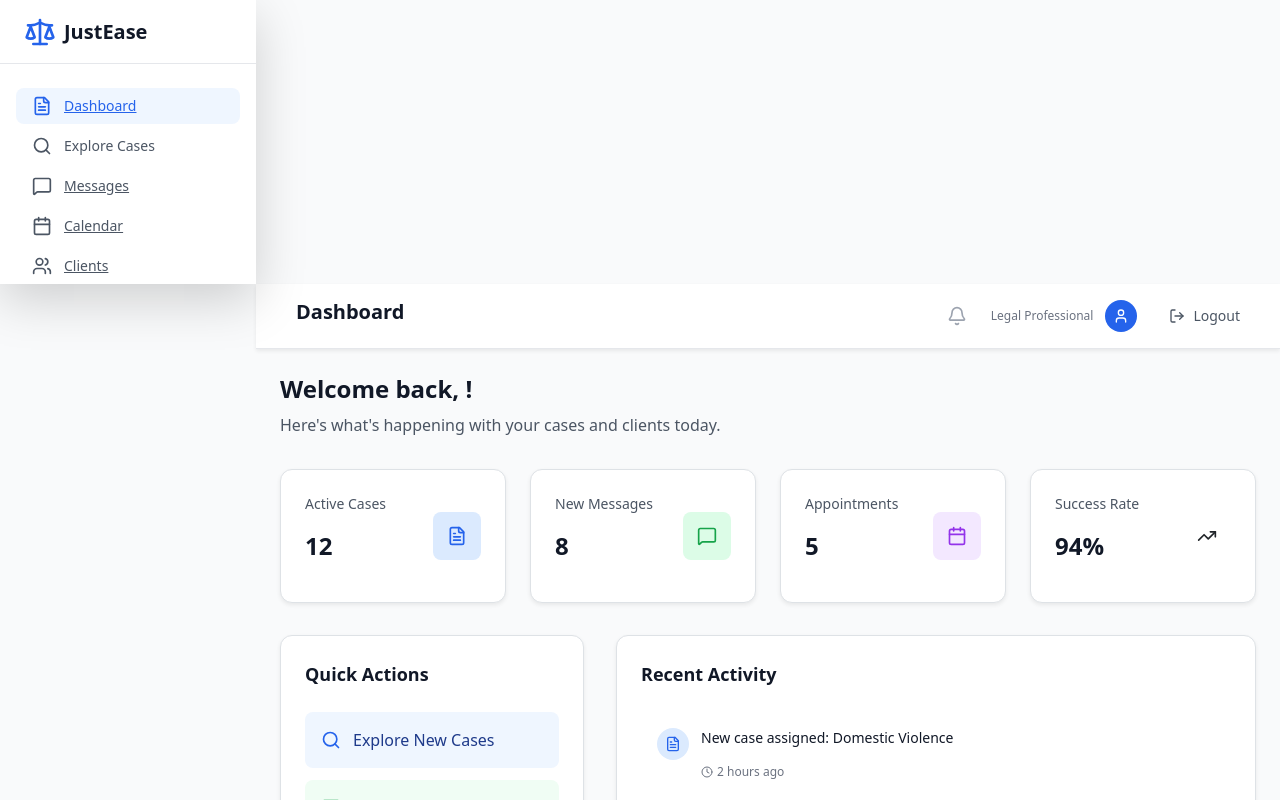
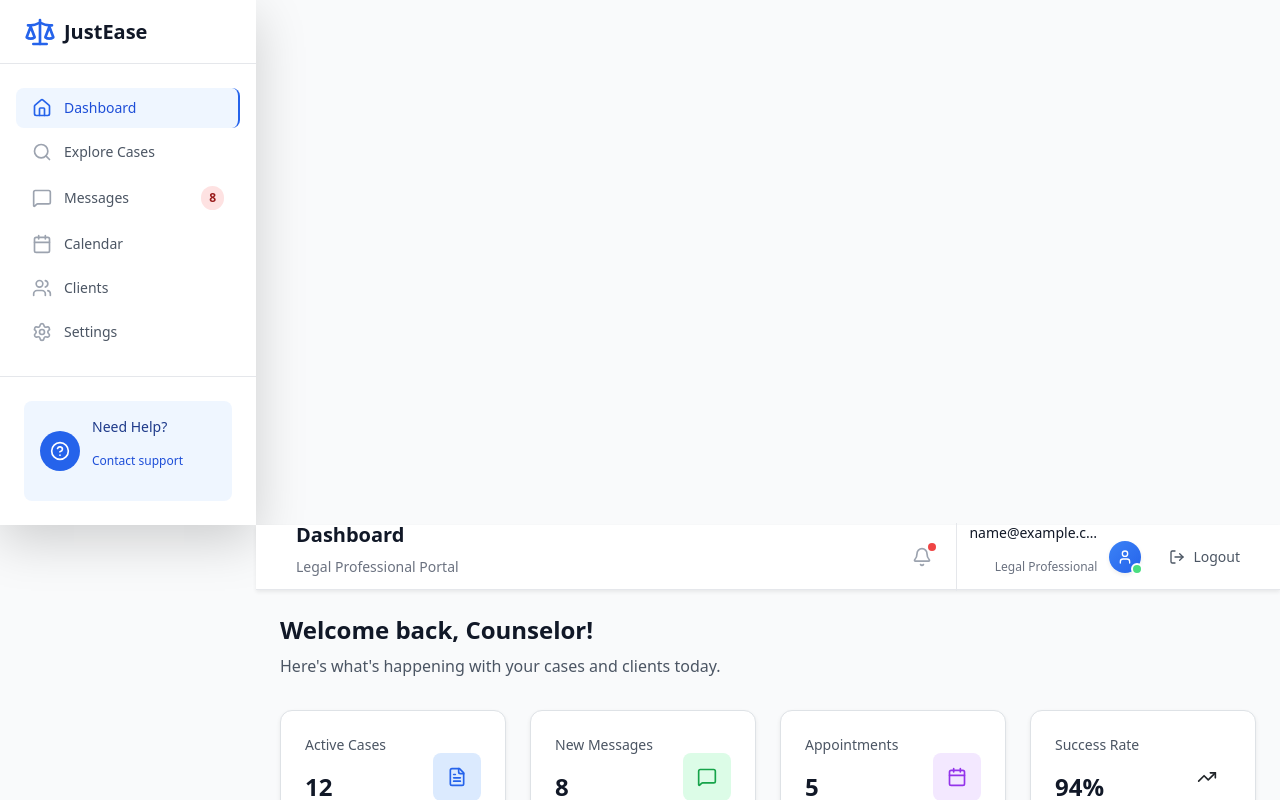
Before and after one commit to Ashoksanaka/Just-Ease, a React app in the folder frontend/: page /lawyer-dashboard in a window 1280 px wide. Shown: the top 800 px of the page. Built offline with nearby package versions, Linux system fonts and the light colour scheme; sample sign-in values are in the browser's storage.

Commit message:
improved the navigation bar menu

```diff
--- a/frontend/src/components/LawyerDashBoard.js
+++ b/frontend/src/components/LawyerDashBoard.js
@@ -17,6 +17,9 @@ import {
   CheckCircle,
   Menu,
   X,
+  Home,
+  Settings,
+  HelpCircle,
 } from "lucide-react"
 
 const LawyerDashBoard = () => {
@@ -24,6 +27,7 @@ const LawyerDashBoard = () => {
   const [userData, setUserData] = useState(null)
   const [loading, setLoading] = useState(true)
   const [sidebarOpen, setSidebarOpen] = useState(false)
+  const [activeMenuItem, setActiveMenuItem] = useState("dashboard")
 
   useEffect(() => {
     // Check if user is authenticated
@@ -49,8 +53,56 @@ const LawyerDashBoard = () => {
   }
 
   const handleExploreCases = () => {
+    setActiveMenuItem("explore")
     navigate("/explore-cases/")
   }
+
+  const handleMenuClick = (menuItem, action = null) => {
+    setActiveMenuItem(menuItem)
+    setSidebarOpen(false) // Close mobile sidebar
+    if (action) action()
+  }
+
+  const navigationItems = [
+    {
+      id: "dashboard",
+      label: "Dashboard",
+      icon: Home,
+      action: () => {},
+      active: true,
+    },
+    {
+      id: "explore",
+      label: "Explore Cases",
+      icon: Search,
+      action: handleExploreCases,
+    },
+    {
+      id: "messages",
+      label: "Messages",
+      icon: MessageSquare,
+      action: () => console.log("Messages clicked"),
+      badge: "8",
+    },
+    {
+      id: "calendar",
+      label: "Calendar",
+      icon: Calendar,
+      action: () => console.log("Calendar clicked"),
+    },
+    {
+      id: "clients",
+      label: "Clients",
+      icon: Users,
+      action: () => console.log("Clients clicked"),
+    },
+    {
+      id: "settings",
+      label: "Settings",
+      icon: Settings,
+      action: () => console.log("Settings clicked"),
+    },
+  ]
 
   const stats = [
     { label: "Active Cases", value: "12", icon: <FileText className="w-5 h-5" />, color: "blue" },
@@ -86,92 +138,136 @@ const LawyerDashBoard = () => {
 
       {/* Sidebar */}
       <div
-        className={`fixed inset-y-0 left-0 z-50 w-64 bg-white shadow-lg transform ${sidebarOpen ? "translate-x-0" : "-translate-x-full"} transition-transform duration-300 ease-in-out lg:translate-x-0 lg:static lg:inset-0`}
+        className={`fixed inset-y-0 left-0 z-50 w-64 bg-white shadow-lg transform ${
+          sidebarOpen ? "translate-x-0" : "-translate-x-full"
+        } transition-transform duration-300 ease-in-out lg:translate-x-0 lg:static lg:inset-0`}
       >
+        {/* Sidebar Header */}
         <div className="flex items-center justify-between h-16 px-6 border-b border-gray-200">
           <div className="flex items-center space-x-2">
             <Scale className="w-8 h-8 text-blue-600" />
             <span className="text-xl font-bold text-gray-900">JustEase</span>
           </div>
-          <button onClick={() => setSidebarOpen(false)} className="lg:hidden p-2 rounded-md hover:bg-gray-100">
+          <button
+            onClick={() => setSidebarOpen(false)}
+            className="lg:hidden p-2 rounded-md hover:bg-gray-100 transition-colors"
+            aria-label="Close sidebar"
+          >
             <X className="w-5 h-5" />
           </button>
         </div>
 
-        <nav className="mt-6 px-3">
-          <div className="space-y-1">
-            <a href="#" className="flex items-center px-3 py-2 text-sm font-medium text-blue-600 bg-blue-50 rounded-lg">
-              <FileText className="w-5 h-5 mr-3" />
-              Dashboard
-            </a>
+        {/* Navigation Menu */}
+        <nav className="flex-1 px-3 py-6 space-y-1 overflow-y-auto">
+          {navigationItems.map((item) => {
+            const IconComponent = item.icon
+            const isActive = activeMenuItem === item.id
+
+            return (
               <button
-              onClick={handleExploreCases}
-              className="w-full flex items-center px-3 py-2 text-sm font-medium text-gray-600 hover:text-gray-900 hover:bg-gray-50 rounded-lg transition-colors"
+                key={item.id}
+                onClick={() => handleMenuClick(item.id, item.action)}
+                className={`w-full flex items-center justify-between px-3 py-2.5 text-sm font-medium rounded-lg transition-all duration-200 group ${
+                  isActive
+                    ? "bg-blue-50 text-blue-700 border-r-2 border-blue-600"
+                    : "text-gray-600 hover:text-gray-900 hover:bg-gray-50"
+                }`}
               >
-              <Search className="w-5 h-5 mr-3" />
-              Explore Cases
+                <div className="flex items-center space-x-3">
+                  <IconComponent
+                    className={`w-5 h-5 transition-colors ${
+                      isActive ? "text-blue-600" : "text-gray-400 group-hover:text-gray-600"
+                    }`}
+                  />
+                  <span className="truncate">{item.label}</span>
+                </div>
+
+                {item.badge && (
+                  <span
+                    className={`inline-flex items-center justify-center px-2 py-1 text-xs font-bold rounded-full ${
+                      isActive ? "bg-blue-100 text-blue-800" : "bg-red-100 text-red-800"
+                    }`}
+                  >
+                    {item.badge}
+                  </span>
+                )}
               </button>
-            <a
-              href="#"
-              className="flex items-center px-3 py-2 text-sm font-medium text-gray-600 hover:text-gray-900 hover:bg-gray-50 rounded-lg transition-colors"
-            >
-              <MessageSquare className="w-5 h-5 mr-3" />
-              Messages
-            </a>
-            <a
-              href="#"
-              className="flex items-center px-3 py-2 text-sm font-medium text-gray-600 hover:text-gray-900 hover:bg-gray-50 rounded-lg transition-colors"
-            >
-              <Calendar className="w-5 h-5 mr-3" />
-              Calendar
-            </a>
-            <a
-              href="#"
-              className="flex items-center px-3 py-2 text-sm font-medium text-gray-600 hover:text-gray-900 hover:bg-gray-50 rounded-lg transition-colors"
-            >
-              <Users className="w-5 h-5 mr-3" />
-              Clients
-            </a>
+            )
+          })}
+        </nav>
+
+        {/* Sidebar Footer */}
+        <div className="p-4 border-t border-gray-200">
+          <div className="flex items-center space-x-3 p-3 bg-blue-50 rounded-lg">
+            <div className="w-10 h-10 bg-blue-600 rounded-full flex items-center justify-center">
+              <HelpCircle className="w-5 h-5 text-white" />
             </div>
-        </nav>
+            <div className="flex-1 min-w-0">
+              <p className="text-sm font-medium text-blue-900">Need Help?</p>
+              <p className="text-xs text-blue-700 truncate">Contact support</p>
+            </div>
+          </div>
+        </div>
       </div>
 
       {/* Main Content */}
       <div className="lg:pl-64">
         {/* Header */}
-        <header className="bg-white shadow-sm border-b border-gray-200">
+        <header className="sticky top-0 z-30 bg-white shadow-sm border-b border-gray-200">
           <div className="flex items-center justify-between h-16 px-4 sm:px-6 lg:px-8">
-            <div className="flex items-center space-x-4">
-              <button onClick={() => setSidebarOpen(true)} className="lg:hidden p-2 rounded-md hover:bg-gray-100">
-                <Menu className="w-5 h-5" />
+            {/* Left Section */}
+            <div className="flex items-center space-x-4 min-w-0 flex-1">
+              <button
+                onClick={() => setSidebarOpen(true)}
+                className="lg:hidden p-2 rounded-md hover:bg-gray-100 transition-colors focus:outline-none focus:ring-2 focus:ring-blue-500"
+                aria-label="Open sidebar"
+              >
+                <Menu className="w-5 h-5 text-gray-600" />
               </button>
-              <h1 className="text-xl font-semibold text-gray-900">Dashboard</h1>
+              <div className="min-w-0">
+                <h1 className="text-xl font-semibold text-gray-900 truncate">Dashboard</h1>
+                <p className="text-sm text-gray-500 hidden sm:block">Legal Professional Portal</p>
+              </div>
             </div>
 
-            <div className="flex items-center space-x-4">
-              <button className="p-2 text-gray-400 hover:text-gray-600 hover:bg-gray-100 rounded-lg transition-colors">
+            {/* Right Section */}
+            <div className="flex items-center space-x-3 sm:space-x-4 flex-shrink-0">
+              {/* Notifications */}
+              <button
+                className="relative p-2 text-gray-400 hover:text-gray-600 hover:bg-gray-100 rounded-lg transition-colors focus:outline-none focus:ring-2 focus:ring-blue-500"
+                aria-label="View notifications"
+              >
                 <Bell className="w-5 h-5" />
+                <span className="absolute top-1 right-1 w-2 h-2 bg-red-500 rounded-full"></span>
               </button>
 
-              <div className="flex items-center space-x-3">
-                <div className="text-right">
-                  <p className="text-sm font-medium text-gray-900">
-                    {userData?.first_name} {userData?.last_name}
+              {/* User Profile Section */}
+              <div className="flex items-center space-x-3 pl-3 border-l border-gray-200">
+                <div className="text-right hidden sm:block">
+                  <p className="text-sm font-medium text-gray-900 truncate max-w-32">
+                    {userData?.first_name && userData?.last_name
+                      ? `${userData.first_name} ${userData.last_name}`
+                      : userData?.email || "User"}
                   </p>
                   <p className="text-xs text-gray-500">Legal Professional</p>
                 </div>
-                <div className="w-8 h-8 bg-blue-600 rounded-full flex items-center justify-center">
+
+                <div className="relative">
+                  <div className="w-8 h-8 bg-gradient-to-br from-blue-500 to-blue-600 rounded-full flex items-center justify-center shadow-sm">
                     <User className="w-4 h-4 text-white" />
                   </div>
+                  <div className="absolute -bottom-0.5 -right-0.5 w-3 h-3 bg-green-400 border-2 border-white rounded-full"></div>
                 </div>
 
                 <button
                   onClick={handleLogout}
-                className="flex items-center space-x-2 px-3 py-2 text-sm font-medium text-gray-600 hover:text-red-600 hover:bg-red-50 rounded-lg transition-colors"
+                  className="flex items-center space-x-2 px-3 py-2 text-sm font-medium text-gray-600 hover:text-red-600 hover:bg-red-50 rounded-lg transition-colors focus:outline-none focus:ring-2 focus:ring-red-500"
+                  aria-label="Logout"
                 >
                   <LogOut className="w-4 h-4" />
-                <span>Logout</span>
+                  <span className="hidden sm:inline">Logout</span>
                 </button>
+              </div>
             </div>
           </div>
         </header>
@@ -180,7 +276,9 @@ const LawyerDashBoard = () => {
         <main className="p-4 sm:p-6 lg:p-8">
           {/* Welcome Section */}
           <div className="mb-8">
-            <h2 className="text-2xl font-bold text-gray-900 mb-2">Welcome back, {userData?.first_name}!</h2>
+            <h2 className="text-2xl font-bold text-gray-900 mb-2">
+              Welcome back, {userData?.first_name || "Counselor"}!
+            </h2>
             <p className="text-gray-600">Here's what's happening with your cases and clients today.</p>
           </div>
 
--- a/frontend/src/components/VictimDashBoard.js
+++ b/frontend/src/components/VictimDashBoard.js
@@ -19,6 +19,10 @@ import {
   CheckCircle,
   AlertCircle,
   Phone,
+  Home,
+  Settings,
+  HelpCircle,
+  BookOpen,
 } from "lucide-react"
 
 const VictimDashBoard = () => {
@@ -28,6 +32,7 @@ const VictimDashBoard = () => {
   const [loadingCases, setLoadingCases] = useState(true)
   const [casesError, setCasesError] = useState(null)
   const [sidebarOpen, setSidebarOpen] = useState(false)
+  const [activeMenuItem, setActiveMenuItem] = useState("dashboard")
 
   useEffect(() => {
     const token = localStorage.getItem("token")
@@ -80,8 +85,56 @@ const VictimDashBoard = () => {
   }
 
   const handleCreateCase = () => {
+    setActiveMenuItem("create-case")
     navigate("/create-case")
   }
+
+  const handleMenuClick = (menuItem, action = null) => {
+    setActiveMenuItem(menuItem)
+    setSidebarOpen(false) // Close mobile sidebar
+    if (action) action()
+  }
+
+  const navigationItems = [
+    {
+      id: "dashboard",
+      label: "Dashboard",
+      icon: Home,
+      action: () => {},
+      active: true,
+    },
+    {
+      id: "messages",
+      label: "Messages",
+      icon: MessageSquare,
+      action: () => console.log("Messages clicked"),
+      badge: "3",
+    },
+    {
+      id: "appointments",
+      label: "Appointments",
+      icon: Calendar,
+      action: () => console.log("Appointments clicked"),
+    },
+    {
+      id: "resources",
+      label: "Support Resources",
+      icon: Heart,
+      action: () => console.log("Resources clicked"),
+    },
+    {
+      id: "documents",
+      label: "Documents",
+      icon: BookOpen,
+      action: () => console.log("Documents clicked"),
+    },
+    {
+      id: "settings",
+      label: "Settings",
+      icon: Settings,
+      action: () => console.log("Settings clicked"),
+    },
+  ]
 
   const getStatusColor = (status) => {
     switch (status) {
@@ -122,53 +175,66 @@ const VictimDashBoard = () => {
 
       {/* Sidebar */}
       <div
-        className={`fixed inset-y-0 left-0 z-50 w-64 bg-white shadow-lg transform ${sidebarOpen ? "translate-x-0" : "-translate-x-full"} transition-transform duration-300 ease-in-out lg:translate-x-0 lg:static lg:inset-0`}
+        className={`fixed inset-y-0 left-0 z-50 w-64 bg-white shadow-lg transform ${
+          sidebarOpen ? "translate-x-0" : "-translate-x-full"
+        } transition-transform duration-300 ease-in-out lg:translate-x-0 lg:static lg:inset-0`}
       >
+        {/* Sidebar Header */}
         <div className="flex items-center justify-between h-16 px-6 border-b border-gray-200">
           <div className="flex items-center space-x-2">
             <Shield className="w-8 h-8 text-green-600" />
             <span className="text-xl font-bold text-gray-900">JustEase</span>
           </div>
-          <button onClick={() => setSidebarOpen(false)} className="lg:hidden p-2 rounded-md hover:bg-gray-100">
+          <button
+            onClick={() => setSidebarOpen(false)}
+            className="lg:hidden p-2 rounded-md hover:bg-gray-100 transition-colors"
+            aria-label="Close sidebar"
+          >
             <X className="w-5 h-5" />
           </button>
         </div>
 
-        <nav className="mt-6 px-3">
-          <div className="space-y-1">
-            <a
-              href="#"
-              className="flex items-center px-3 py-2 text-sm font-medium text-green-600 bg-green-50 rounded-lg"
+        {/* Navigation Menu */}
+        <nav className="flex-1 px-3 py-6 space-y-1 overflow-y-auto">
+          {navigationItems.map((item) => {
+            const IconComponent = item.icon
+            const isActive = activeMenuItem === item.id
+
+            return (
+              <button
+                key={item.id}
+                onClick={() => handleMenuClick(item.id, item.action)}
+                className={`w-full flex items-center justify-between px-3 py-2.5 text-sm font-medium rounded-lg transition-all duration-200 group ${
+                  isActive
+                    ? "bg-green-50 text-green-700 border-r-2 border-green-600"
+                    : "text-gray-600 hover:text-gray-900 hover:bg-gray-50"
+                }`}
               >
-              <FileText className="w-5 h-5 mr-3" />
-              Dashboard
-            </a>
-            <a
-              href="#"
-              className="flex items-center px-3 py-2 text-sm font-medium text-gray-600 hover:text-gray-900 hover:bg-gray-50 rounded-lg transition-colors"
+                <div className="flex items-center space-x-3">
+                  <IconComponent
+                    className={`w-5 h-5 transition-colors ${
+                      isActive ? "text-green-600" : "text-gray-400 group-hover:text-gray-600"
+                    }`}
+                  />
+                  <span className="truncate">{item.label}</span>
+                </div>
+
+                {item.badge && (
+                  <span
+                    className={`inline-flex items-center justify-center px-2 py-1 text-xs font-bold rounded-full ${
+                      isActive ? "bg-green-100 text-green-800" : "bg-red-100 text-red-800"
+                    }`}
                   >
-              <MessageSquare className="w-5 h-5 mr-3" />
-              Messages
-            </a>
-            <a
-              href="#"
-              className="flex items-center px-3 py-2 text-sm font-medium text-gray-600 hover:text-gray-900 hover:bg-gray-50 rounded-lg transition-colors"
-            >
-              <Calendar className="w-5 h-5 mr-3" />
-              Appointments
-            </a>
-            <a
-              href="#"
-              className="flex items-center px-3 py-2 text-sm font-medium text-gray-600 hover:text-gray-900 hover:bg-gray-50 rounded-lg transition-colors"
-            >
-              <Heart className="w-5 h-5 mr-3" />
-              Support Resources
-            </a>
-          </div>
+                    {item.badge}
+                  </span>
+                )}
+              </button>
+            )
+          })}
         </nav>
 
-        {/* Emergency Contact */}
-        <div className="absolute bottom-4 left-4 right-4">
+        {/* Emergency Contact Section */}
+        <div className="p-4 border-t border-gray-200">
           <div className="bg-red-50 border border-red-200 rounded-lg p-4">
             <div className="flex items-center space-x-2 mb-2">
               <Phone className="w-4 h-4 text-red-600" />
@@ -178,44 +244,79 @@ const VictimDashBoard = () => {
             <p className="text-xs text-red-700 mt-1">Crisis Helpline: 1-800-799-7233</p>
           </div>
         </div>
+
+        {/* Sidebar Footer */}
+        <div className="p-4 border-t border-gray-200">
+          <div className="flex items-center space-x-3 p-3 bg-green-50 rounded-lg">
+            <div className="w-10 h-10 bg-green-600 rounded-full flex items-center justify-center">
+              <HelpCircle className="w-5 h-5 text-white" />
+            </div>
+            <div className="flex-1 min-w-0">
+              <p className="text-sm font-medium text-green-900">Need Support?</p>
+              <p className="text-xs text-green-700 truncate">We're here to help</p>
+            </div>
+          </div>
+        </div>
       </div>
 
       {/* Main Content */}
       <div className="lg:pl-64">
         {/* Header */}
-        <header className="bg-white shadow-sm border-b border-gray-200">
+        <header className="sticky top-0 z-30 bg-white shadow-sm border-b border-gray-200">
           <div className="flex items-center justify-between h-16 px-4 sm:px-6 lg:px-8">
-            <div className="flex items-center space-x-4">
-              <button onClick={() => setSidebarOpen(true)} className="lg:hidden p-2 rounded-md hover:bg-gray-100">
-                <Menu className="w-5 h-5" />
+            {/* Left Section */}
+            <div className="flex items-center space-x-4 min-w-0 flex-1">
+              <button
+                onClick={() => setSidebarOpen(true)}
+                className="lg:hidden p-2 rounded-md hover:bg-gray-100 transition-colors focus:outline-none focus:ring-2 focus:ring-green-500"
+                aria-label="Open sidebar"
+              >
+                <Menu className="w-5 h-5 text-gray-600" />
               </button>
-              <h1 className="text-xl font-semibold text-gray-900">Dashboard</h1>
+              <div className="min-w-0">
+                <h1 className="text-xl font-semibold text-gray-900 truncate">Dashboard</h1>
+                <p className="text-sm text-gray-500 hidden sm:block">Safe Space Portal</p>
+              </div>
             </div>
 
-            <div className="flex items-center space-x-4">
-              <button className="p-2 text-gray-400 hover:text-gray-600 hover:bg-gray-100 rounded-lg transition-colors">
+            {/* Right Section */}
+            <div className="flex items-center space-x-3 sm:space-x-4 flex-shrink-0">
+              {/* Notifications */}
+              <button
+                className="relative p-2 text-gray-400 hover:text-gray-600 hover:bg-gray-100 rounded-lg transition-colors focus:outline-none focus:ring-2 focus:ring-green-500"
+                aria-label="View notifications"
+              >
                 <Bell className="w-5 h-5" />
+                <span className="absolute top-1 right-1 w-2 h-2 bg-green-500 rounded-full"></span>
               </button>
 
-              <div className="flex items-center space-x-3">
-                <div className="text-right">
-                  <p className="text-sm font-medium text-gray-900">
-                    {userData?.first_name} {userData?.last_name}
+              {/* User Profile Section */}
+              <div className="flex items-center space-x-3 pl-3 border-l border-gray-200">
+                <div className="text-right hidden sm:block">
+                  <p className="text-sm font-medium text-gray-900 truncate max-w-32">
+                    {userData?.first_name && userData?.last_name
+                      ? `${userData.first_name} ${userData.last_name}`
+                      : userData?.email || "User"}
                   </p>
                   <p className="text-xs text-gray-500">Protected User</p>
                 </div>
-                <div className="w-8 h-8 bg-green-600 rounded-full flex items-center justify-center">
+
+                <div className="relative">
+                  <div className="w-8 h-8 bg-gradient-to-br from-green-500 to-green-600 rounded-full flex items-center justify-center shadow-sm">
                     <User className="w-4 h-4 text-white" />
                   </div>
+                  <div className="absolute -bottom-0.5 -right-0.5 w-3 h-3 bg-green-400 border-2 border-white rounded-full"></div>
                 </div>
 
                 <button
                   onClick={handleLogout}
-                className="flex items-center space-x-2 px-3 py-2 text-sm font-medium text-gray-600 hover:text-red-600 hover:bg-red-50 rounded-lg transition-colors"
+                  className="flex items-center space-x-2 px-3 py-2 text-sm font-medium text-gray-600 hover:text-red-600 hover:bg-red-50 rounded-lg transition-colors focus:outline-none focus:ring-2 focus:ring-red-500"
+                  aria-label="Logout"
                 >
                   <LogOut className="w-4 h-4" />
-                <span>Logout</span>
+                  <span className="hidden sm:inline">Logout</span>
                 </button>
+              </div>
             </div>
           </div>
         </header>
@@ -227,7 +328,7 @@ const VictimDashBoard = () => {
             <div className="bg-gradient-to-r from-green-500 to-emerald-600 rounded-2xl p-6 text-white">
               <div className="flex items-center space-x-3 mb-4">
                 <Heart className="w-6 h-6" />
-                <h2 className="text-2xl font-bold">Welcome{userData ? `, ${userData.first_name}` : ""}</h2>
+                <h2 className="text-2xl font-bold">Welcome{userData?.first_name ? `, ${userData.first_name}` : ""}</h2>
               </div>
               <p className="text-green-100 mb-4">
                 You're in a safe space. We're here to support you through your legal journey and connect you with the
```
Lines whose indentation alone changed are shown as unchanged.
